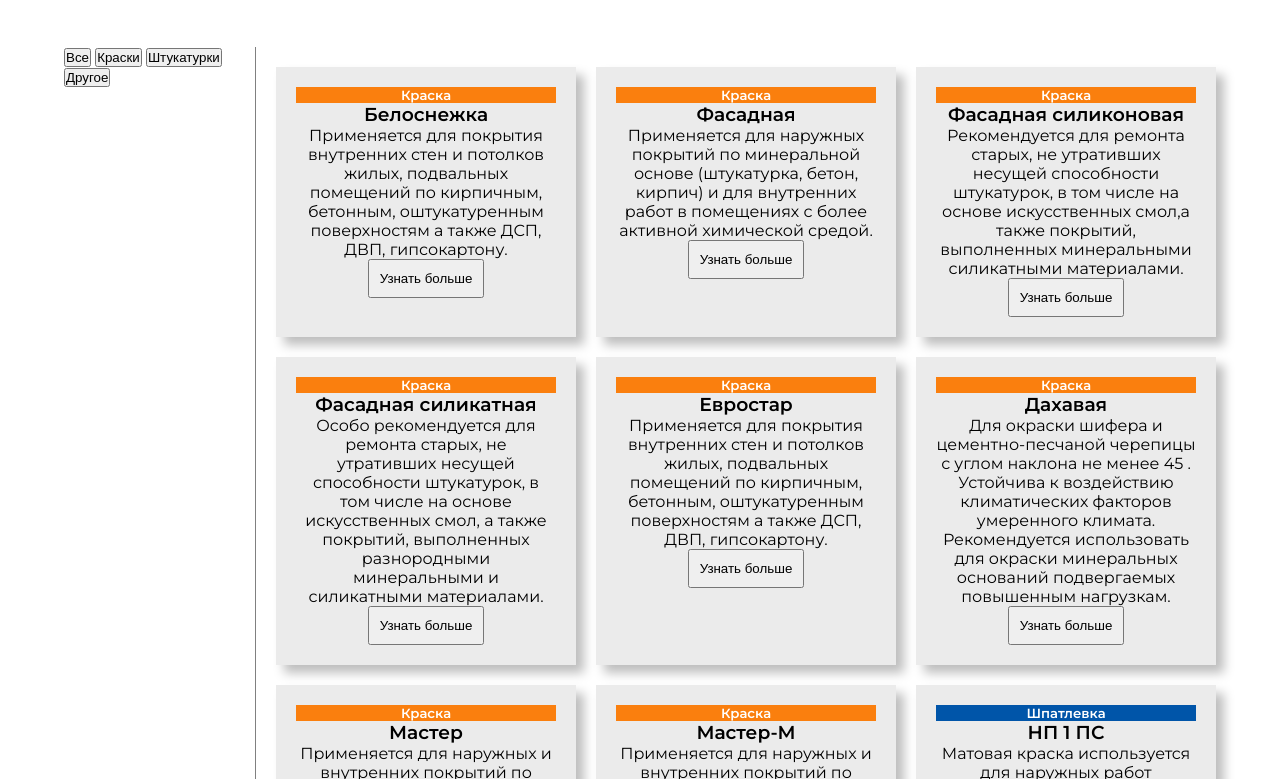
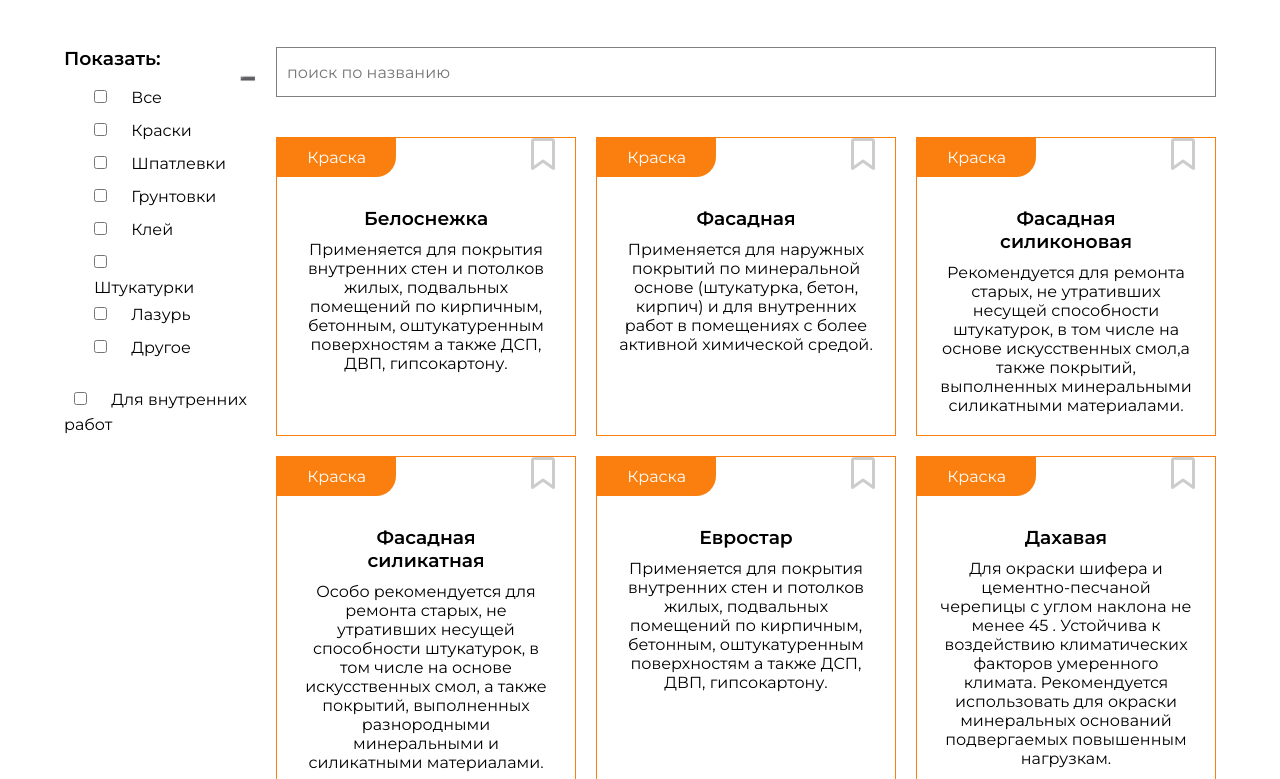
Before and after one commit to Zanouskaya/color-kobrin, a plain HTML site: page productions.html in a window 1280 px wide. Shown: the part 132-911 px from the top of the page. Drawn offline with Linux system fonts and the light colour scheme.

```diff
--- a/main.js
+++ b/main.js
@@ -79,19 +79,25 @@
   .map(
     (item) =>
       `<div class='card' id=${item.id}>
-    <div id='${item.id}_title'><h5>${item.category}</h5></div>
-    <h3>${item.name}</h3>
-    <p>${item.description}</p>
-    <button>Узнать больше</button>
-  </div>`
+        <div class='card-top'>
+        <div id='${item.id}_title' class='tag'><span>${item.category}</span></div>
+        <i class="far fa-bookmark"></i>
+        </div>
+        <div class='card-description'>
+          <h3>${item.name}</h3>
+          <p>${item.description}</p>
+        </div>
+      </div>`
   )
   .join("");
 
 items.forEach((item) => {
   if (item.type == "paint") {
     document.getElementById(`${item.id}_title`).style.background = "#fa7f0e";
+    document.getElementById(`${item.id}`).style.borderColor = "#fa7f0e";
   } else if (item.type == "putty") {
     document.getElementById(`${item.id}_title`).style.background = "#0055A9";
+    document.getElementById(`${item.id}`).style.borderColor = "#0055A9";
   }
 }, {});
 
@@ -103,3 +109,10 @@
   event.preventDefault();
   return (document.getElementById("result").innerHTML = `<p>площадь помещения: ${result} </p>`);
 }
+
+
+//active page
+
+
+
+//searchbar
--- a/productions.html
+++ b/productions.html
@@ -17,22 +17,59 @@
                 <i class="fas fa-search"></i>
               </div>
             </div>
-            <ul class='nav-bottom'>
-              <li><a href='./about.html'>О компании</a></li>
-              <li><a href='./productions.html'>Продукция</a></li>
-              <li><a href='./contacts.html'>Контакты</a></li>
+            <ul class='nav-bottom' id='pageList'>
+              <li><a href='./about.html' class='page'>О компании</a></li>
+              <li><a href='./productions.html' class='page active'>Продукция</a></li>
+              <li><a href='./contacts.html' class='page'>Контакты</a></li>
             </ul>
           </div>
       </nav>
 
       <main class='container grid-page-products'>
-        <section class='filtr' id='filter-buttons'>
-          <button>Все</button>
-          <button>Краски</button>
-          <button>Штукатурки</button>
-          <button>Другое</button>
+
+        <section class='filter' id='filter-buttons'>
+          <div class='collapsible'><h3>Показать:</h3></div>
+            <div class='content'>
+              <input type='checkbox' id='all'>
+              <label for='all'>Все</label> <br>
+              <input type='checkbox' id='paints'>
+              <label for='paints'>Краски</label><br>
+              <input type='checkbox' id='putty'>
+              <label for='putty'>Шпатлевки</label><br>
+              <input type='checkbox' id='primer'>
+              <label for='primer'>Грунтовки</label><br>
+              <input type='checkbox' id='glue'>
+              <label for='glue'>Клей</label><br>
+              <input type='checkbox' id='plasters'>
+              <label for='plasters'>Штукатурки</label><br>
+              <input type='checkbox' id='azure'>
+              <label for='azure'>Лазурь</label><br>
+              <input type='checkbox' id='other'>
+              <label for='other'>Другое</label><br><br>
+            </div>
+          <input type='checkbox' id='for_inside'>
+          <label for='for_inside'>Для внутренних работ</label> <br>
         </section>
+
+        <script>
+          var coll = document.getElementsByClassName("collapsible");
+          var i;
+
+          for (i = 0; i < coll.length; i++) {
+            coll[i].addEventListener("click", function() {
+              this.classList.toggle("active");
+              var content = this.nextElementSibling;
+              if (content.style.display === "none") {
+                content.style.display = "block";
+              } else {
+                content.style.display = "none";
+              }
+            });
+          }
+        </script>
+
         <section class='products'>
+            <input class='searchbar' id='search' type='text' placeholder="поиск по названию">
             <div class='product-columns' id='test'>
             </div>
         </section>
--- a/styles.css
+++ b/styles.css
@@ -57,6 +57,10 @@
 
 a {
   text-decoration: none;
+}
+
+.nav-bottom .active {
+  border-bottom: solid 2px;
 }
 
 .nav-bottom a {
@@ -190,18 +194,58 @@
   margin-top: 50px;
 }
 
-/* section Filtr */
+/* section search */
+.searchbar {
+  margin: 0 40px 20px 0;
+  padding-left: 10px;
+  font-family: inherit;
+  width: 100%;
+  height: 50px;
+  border-style: none;
+  border: 1px solid grey;
+  font-size: 1rem;
+}
 
-.filtr {
-  border-right: solid 1px grey;
+
+/* section Filter */
+.filter input, label {
+  margin: 10px;
+  align-items: center;
 }
+
+.filter .collapsible {
+  padding-bottom: 10px;
+  cursor: pointer;
+  text-align: left;
+}
+
+.collapsible:hover, .filter .active {
+  background-color: #f3f3f3;
+}
+
+.filter .collapsible:after {
+  content: '\2796';
+  font-size: 13px;
+  color: white;
+  float: right;
+  margin-left: 5px;
+}
+
+.filter .active:after {
+  content: "\02795";
+}
+
+.filter .content {
+  display: block;
+  padding: 0 20px;
+}
+
 
 /* section Продукция */
 
 .products {
   text-align: center;
   margin: 0 auto 50px 20px;
-
 }
 
 .product-columns {
@@ -213,19 +257,39 @@
 }
 
 .products .card {
-  background-color: #ebebeb;
-  box-shadow: 8px 8px 10px 0px rgba(0, 0, 0, 0.26);
+  /* background-color: #f3f3f3; */
+  /* padding: 20px; */
+  border: solid 1px;
+}
+
+.card:hover {
+  background: #f3f3f3;
+  cursor: pointer;
+}
+
+.card-top {
+  display: flex;
+  justify-content: space-between;
+}
+
+.card-top i {
+  font-size: 2em;
+  margin-right: 20px;
+  color: #cccccc;
+  z-index: 1;
+}
+
+.card-top .tag {
+  width: 40%;
+  border-radius: 0 0 20px 0;
+  padding: 10px;
+  color: white;
+}
+
+.card-description {
   padding: 20px;
 }
 
-.card .tag {
-  background: #fa7f0e;
+.card-description h3 {
+  padding: 10px 20px 10px 20px;
 }
-
-.card button{
-  padding: 10px;
-}
-
-.card h5 {
-  color: white;
-}
```
Also changed, not shown: belosnezhka.html (added, +36 -0 lines), index.html (+0 -7 lines), items.js (added).
